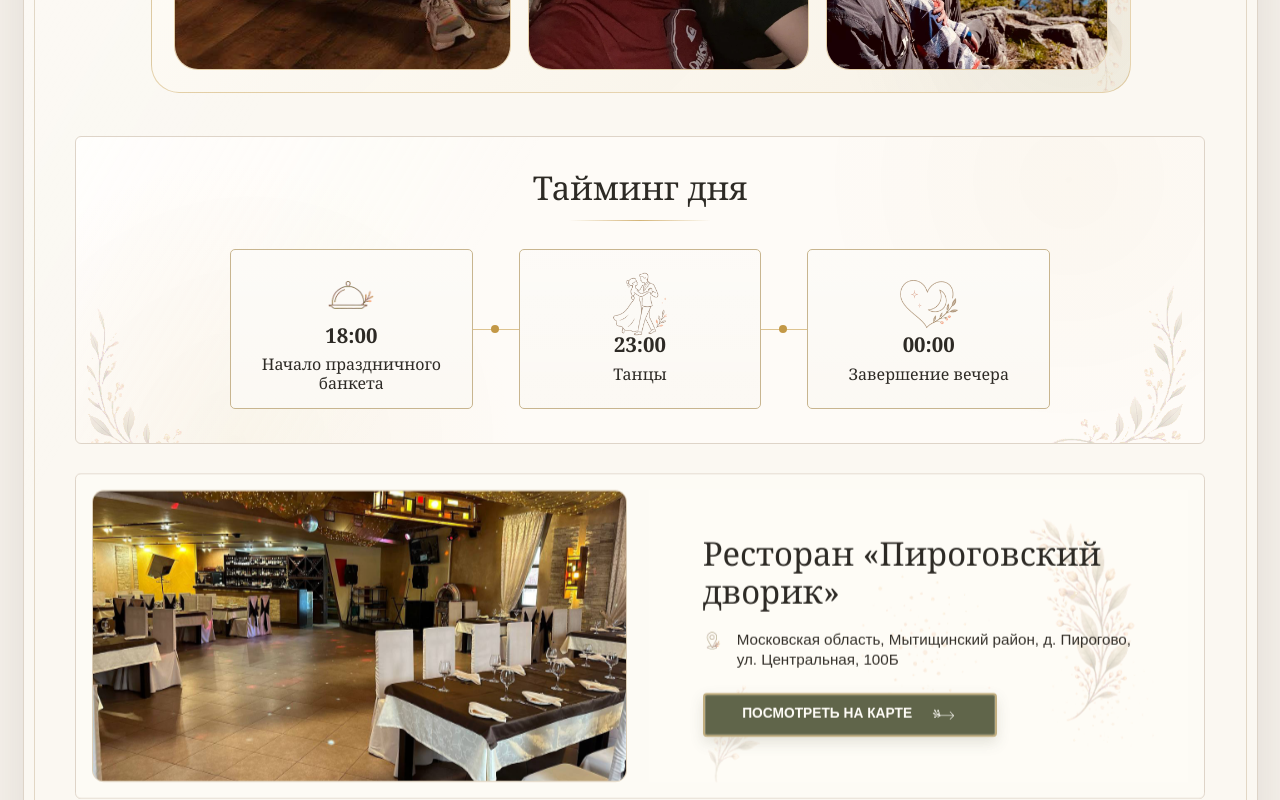
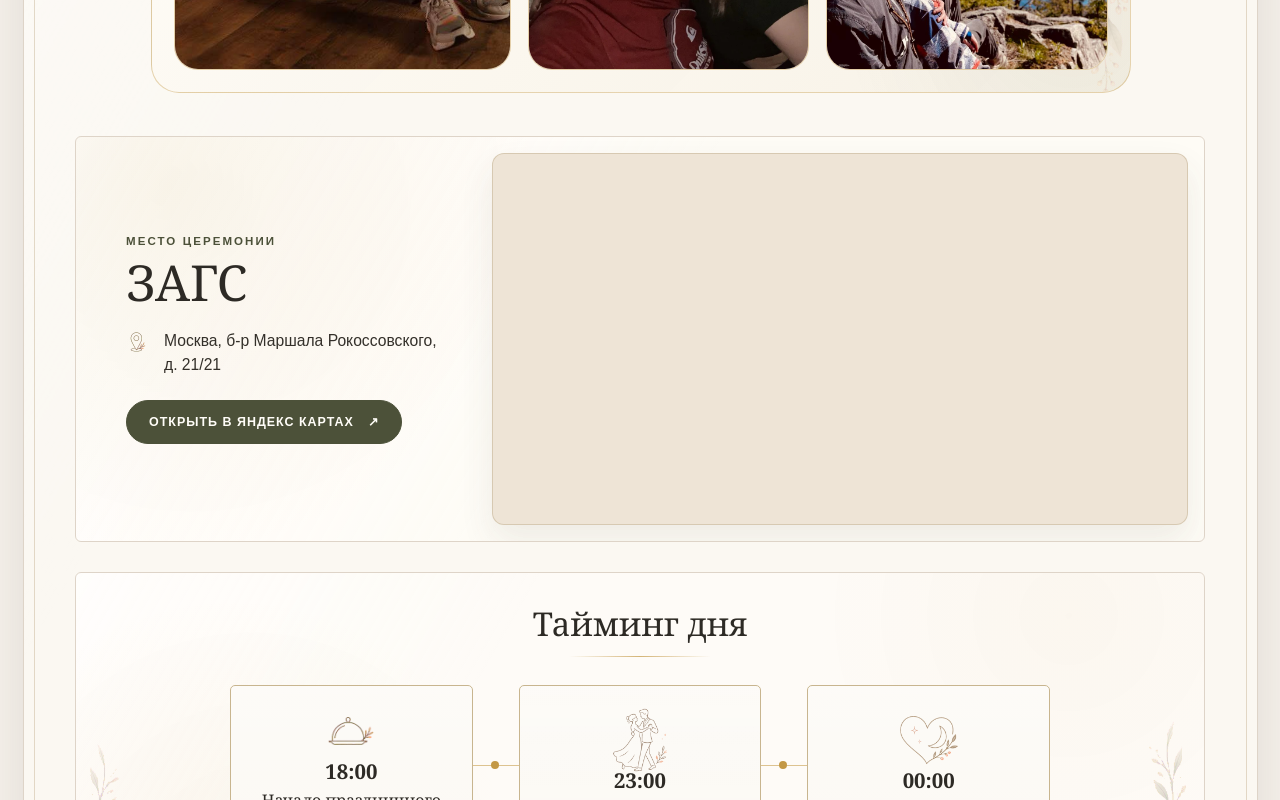
Before and after one commit to KlinskiyDD/wedding-invitation, a Next.js app: page /banquet in a window 1280 px wide. Shown: the part 1340-2140 px from the top of the page. Built offline with nearby package versions, Linux system fonts and the light colour scheme.

Commit message:
feat: переезд

```diff
--- a/app/globals.css
+++ b/app/globals.css
@@ -363,6 +363,7 @@ img {
 
 .countdown-section,
 .photo-strip-section,
+.registry-office-section,
 .schedule-section,
 .venue-section,
 .dress-code-section,
@@ -734,6 +735,118 @@ img {
   border: 1px solid var(--line);
   border-radius: 6px;
   background: rgba(255, 253, 248, 0.56);
+}
+
+.registry-office-section {
+  display: grid;
+  grid-template-columns: minmax(250px, 0.78fr) minmax(0, 1.42fr);
+  max-width: 1130px;
+  margin-right: auto;
+  margin-left: auto;
+  overflow: hidden;
+  padding: 16px;
+  gap: 18px;
+  background:
+    radial-gradient(circle at 8% 12%, rgba(195, 152, 70, 0.1), transparent 34%),
+    linear-gradient(120deg, rgba(255, 255, 255, 0.7), transparent 48%),
+    rgba(255, 253, 248, 0.76);
+}
+
+.registry-office-copy {
+  display: grid;
+  align-content: center;
+  min-width: 0;
+  padding: 32px 26px 32px 34px;
+}
+
+.registry-office-eyebrow {
+  margin: 0 0 8px;
+  color: var(--olive-dark);
+  font-family: Arial, Helvetica, sans-serif;
+  font-size: 0.72rem;
+  font-weight: 700;
+  letter-spacing: 0.18em;
+  line-height: 1.4;
+  text-transform: uppercase;
+}
+
+.registry-office-copy h2 {
+  margin: 0;
+  font-size: clamp(2rem, 4vw, 3.1rem);
+  font-weight: 400;
+  line-height: 1;
+}
+
+.registry-office-address {
+  display: grid;
+  grid-template-columns: 28px minmax(0, 1fr);
+  align-items: start;
+  gap: 10px;
+  margin: 22px 0 0;
+  color: #34302a;
+  font-family: Arial, Helvetica, sans-serif;
+  font-size: 0.98rem;
+  line-height: 1.5;
+}
+
+.registry-office-address img {
+  width: 24px;
+  height: 24px;
+  margin-top: 1px;
+  object-fit: contain;
+}
+
+.registry-office-link {
+  display: inline-flex;
+  align-items: center;
+  justify-content: center;
+  justify-self: start;
+  gap: 14px;
+  min-height: 44px;
+  margin-top: 24px;
+  border: 1px solid var(--olive-dark);
+  border-radius: 999px;
+  background: var(--olive-dark);
+  padding: 0 22px;
+  color: #fffdf8;
+  font-family: Arial, Helvetica, sans-serif;
+  font-size: 0.78rem;
+  font-weight: 700;
+  letter-spacing: 0.08em;
+  line-height: 1.2;
+  text-decoration: none;
+  text-transform: uppercase;
+  transition:
+    background 160ms ease,
+    border-color 160ms ease,
+    box-shadow 160ms ease,
+    transform 160ms ease;
+}
+
+.registry-office-link:hover,
+.registry-office-link:focus-visible {
+  border-color: var(--gold-soft);
+  background: var(--olive);
+  box-shadow: 0 10px 22px rgba(79, 67, 50, 0.14);
+  outline: none;
+  transform: translateY(-1px);
+}
+
+.registry-office-map-shell {
+  min-height: 370px;
+  overflow: hidden;
+  border: 1px solid rgba(213, 199, 174, 0.9);
+  border-radius: 12px;
+  background: var(--paper-deep);
+  box-shadow: 0 16px 34px rgba(79, 67, 50, 0.09);
+}
+
+.registry-office-map-shell iframe {
+  display: block;
+  width: 100%;
+  height: 100%;
+  min-height: 370px;
+  border: 0;
 }
 
 .schedule-section {
@@ -1530,6 +1643,24 @@ img {
     aspect-ratio: 1.08;
   }
 
+  .registry-office-section {
+    grid-template-columns: 1fr;
+    gap: 14px;
+  }
+
+  .registry-office-copy {
+    padding: 26px 22px 16px;
+  }
+
+  .registry-office-link {
+    justify-self: stretch;
+  }
+
+  .registry-office-map-shell,
+  .registry-office-map-shell iframe {
+    min-height: 300px;
+  }
+
   .schedule-section {
     padding: 22px 16px;
   }
--- a/components/InvitationPage.tsx
+++ b/components/InvitationPage.tsx
@@ -5,6 +5,7 @@ import { Location } from "@/components/Location";
 import { MotionReveal } from "@/components/MotionReveal";
 import { PhotoStory } from "@/components/PhotoStory";
 import { Rsvp } from "@/components/Rsvp";
+import { RegistryOfficeMap } from "@/components/RegistryOfficeMap";
 import { Schedule } from "@/components/Schedule";
 import { VintageFrame } from "@/components/VintageFrame";
 import type { WeddingContent } from "@/content/wedding";
@@ -28,6 +29,7 @@ export function InvitationPage({ content }: InvitationPageProps) {
           calendar={content.event.calendar}
         />
         <PhotoStory photoStory={content.photoStory} />
+        <RegistryOfficeMap office={content.registryOffice} />
         <Schedule items={content.schedule} intro={content.scheduleIntro} />
         <Location event={content.event} />
         <DetailsFaq dressCode={content.dressCode} faq={content.faq} />
--- /dev/null
+++ b/components/RegistryOfficeMap.tsx
@@ -0,0 +1,53 @@
+import Image from "next/image";
+
+import type { RegistryOfficeContent } from "@/content/wedding";
+import { publicAssetPath } from "@/lib/public-path";
+
+type RegistryOfficeMapProps = {
+  office: RegistryOfficeContent;
+};
+
+export function RegistryOfficeMap({ office }: RegistryOfficeMapProps) {
+  return (
+    <section
+      data-testid="registry-office"
+      className="registry-office-section vintage-panel"
+      aria-labelledby="registry-office-title"
+    >
+      <div className="registry-office-copy">
+        <p className="registry-office-eyebrow">Место церемонии</p>
+        <h2 id="registry-office-title">{office.name}</h2>
+        <p className="registry-office-address">
+          <Image
+            src={publicAssetPath("/images/generated/icon-pin-premium.png")}
+            alt=""
+            width={28}
+            height={28}
+            aria-hidden="true"
+          />
+          <span>{office.address}</span>
+        </p>
+        <a
+          className="registry-office-link"
+          href={office.mapUrl}
+          target="_blank"
+          rel="noreferrer"
+          aria-label="Открыть ЗАГС в Яндекс Картах"
+        >
+          <span>Открыть в Яндекс Картах</span>
+          <span aria-hidden="true">↗</span>
+        </a>
+      </div>
+
+      <div className="registry-office-map-shell">
+        <iframe
+          src={office.embedUrl}
+          title="Интерактивная карта ЗАГСа"
+          loading="lazy"
+          allowFullScreen
+          referrerPolicy="no-referrer-when-downgrade"
+        />
+      </div>
+    </section>
+  );
+}
--- a/content/wedding.ts
+++ b/content/wedding.ts
@@ -45,6 +45,13 @@ export type CalendarLinks = {
   appleUrl: string;
 };
 
+export type RegistryOfficeContent = {
+  name: string;
+  address: string;
+  mapUrl: string;
+  embedUrl: string;
+};
+
 export type GuestFormContent = {
   attendance: string[];
   ceremony: string[];
@@ -83,6 +90,7 @@ export type WeddingContent = {
     description: string;
     questions: string[];
   };
+  registryOffice: RegistryOfficeContent;
   scheduleIntro: string;
   schedule: ScheduleItem[];
   dressCode: {
@@ -104,6 +112,14 @@ export type WeddingContent = {
 
 const eventAddress =
   "Московская область, Мытищинский район, д. Пирогово, ул. Центральная, 100Б";
+
+const registryOffice: RegistryOfficeContent = {
+  name: "ЗАГС",
+  address: "Москва, б-р Маршала Рокоссовского, д. 21/21",
+  mapUrl: "https://yandex.ru/maps/-/CTFi4YpF",
+  embedUrl:
+    "https://yandex.ru/map-widget/v1/?from=mapframe&ll=37.719998%2C55.813663&mode=search&oid=110858254913&ol=biz&z=17",
+};
 
 const googleCalendarUrl = `https://calendar.google.com/calendar/render?${new URLSearchParams(
   {
@@ -184,6 +200,7 @@ export const weddingContent: WeddingContent = {
       "Предпочтение по алкоголю",
     ],
   },
+  registryOffice,
   scheduleIntro: "Мы будем рядом на каждом этапе этого особенного дня.",
   schedule: [
     {
```
Also changed, not shown: 1 other file (tests, documents, lock files or other folders).
